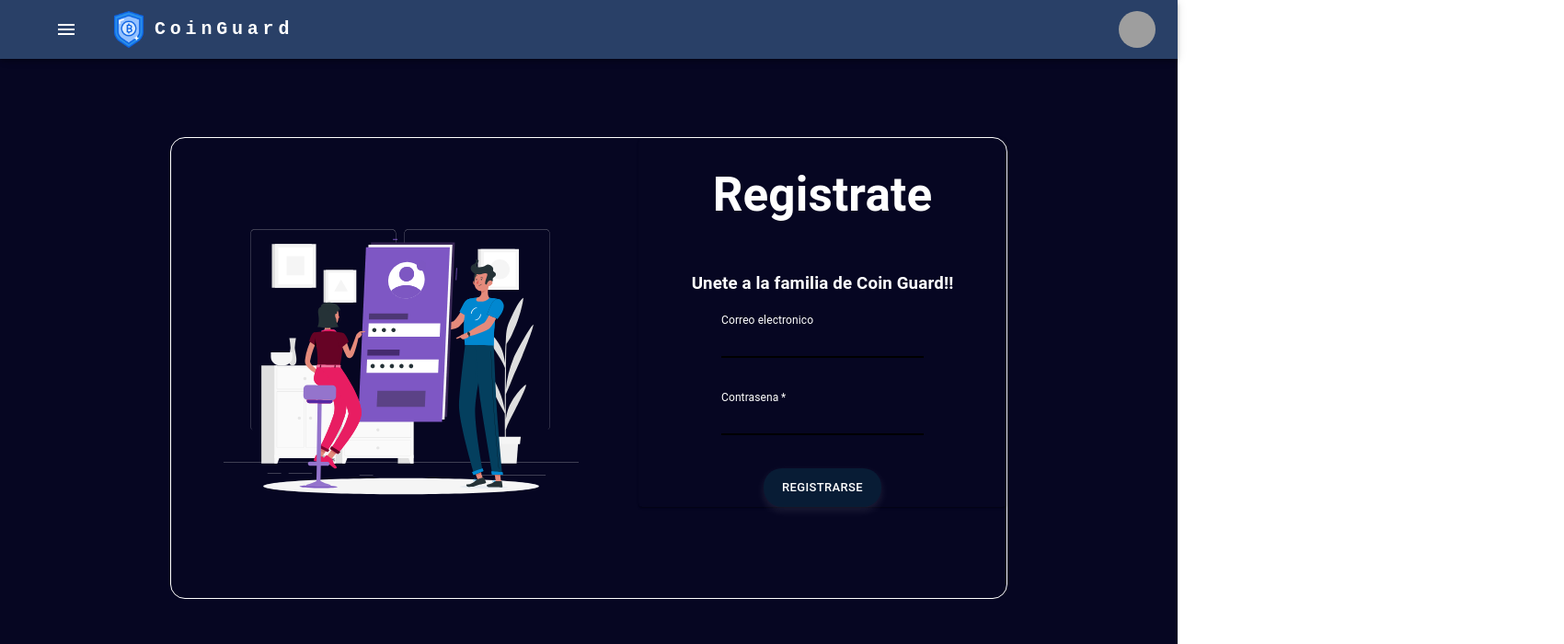
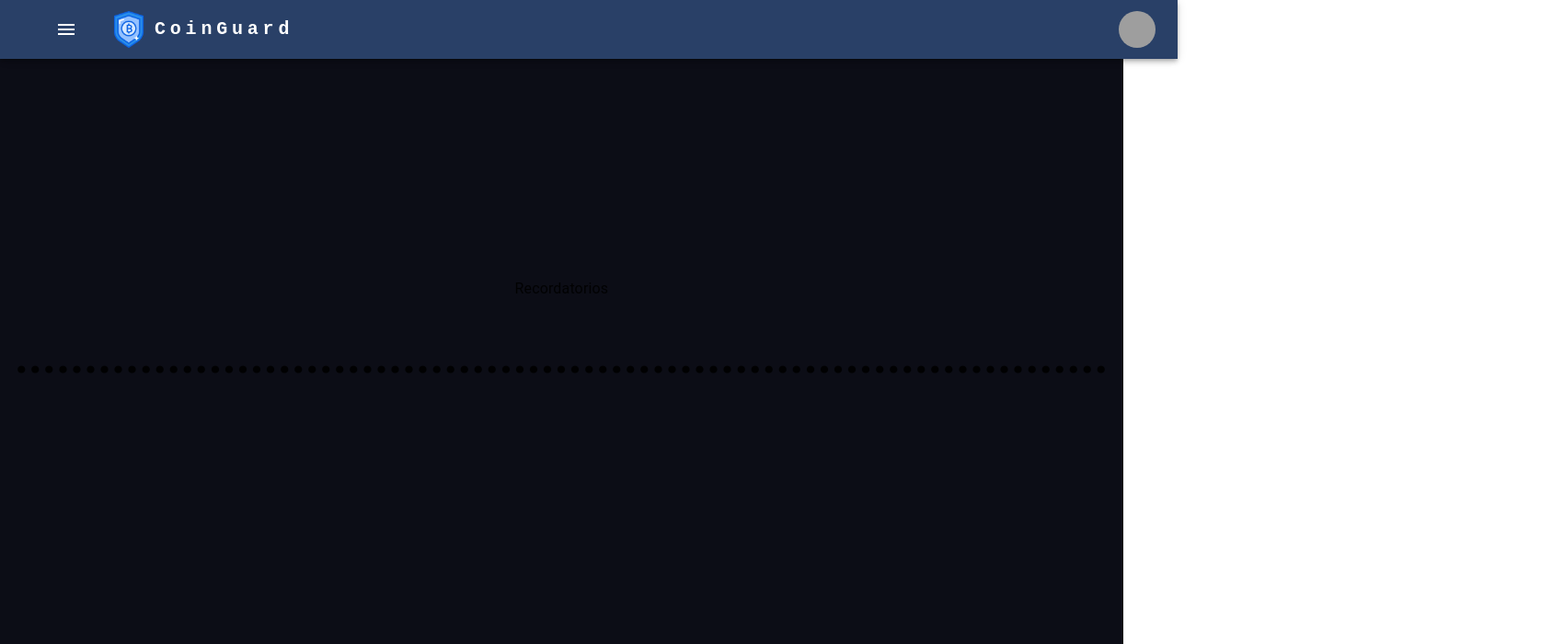
Before and after one commit to brustlinket12/coin, a React (Vite) app: page / in a window 1280 px wide. Shown: the top 700 px of the page at 92% size, 1700 px wide, since content can reach past the window. Built offline with nearby package versions, Linux system fonts and the light colour scheme; grey boxes are pictures that could not be loaded.

Commit message:
Recordatorio0.1

```diff
--- a/src/App.jsx
+++ b/src/App.jsx
@@ -4,16 +4,18 @@ import PaginaTutorial from './Paginas/PaginaMonto';
 import PaginaInicioSesion from './Paginas/PaginaInicioSesion';
 import PaginaInicioRegistrar from './Paginas/PaginaInicioRegistrar';
 import PaginaDashboard from './Paginas/PaginaDashboard';
-
+import Recordatorios from './Paginas/Recordatorios';
 export default function App() {
   return (
     <div>
+      <Recordatorios/>
+      {/*
       <PaginaInicioRegistrar/>
       <PaginaTutorial/>
       <PaginaInicioSesion/>
       <PaginaInicioRegistrar/>
       <PaginaDashboard/>
-
+     */}
     </div>
   );
 }
--- /dev/null
+++ b/src/Paginas/Recordatorios.jsx
@@ -0,0 +1,36 @@
+import { Container, Box, Button, TextField } from "@mui/material";
+import Header from "../components/Header";
+function Recordatorios() {
+  return (
+    <>
+        <Header/>
+        <Box display="flex" justifyContent="center" width="100%">
+            {/* Contenedor derecho */}
+            <Container
+            maxWidth={false} // Asegúrate de que ocupe todo el ancho
+            disableGutters // Evita márgenes laterales
+            style={{
+                padding: "16px",
+                minHeight: "100vh", // Asegúrate de que ocupe toda la altura de la pantalla
+                width: "100%",
+                margin: "0",
+                backgroundColor: "rgba(12, 13, 22, 1)",
+            }}
+            >
+            <Box
+                display="flex"
+                justifyContent="center"
+                alignItems="center"
+                height="90vh"
+                flexDirection="column"
+            >
+            <header>Recordatorios</header>
+            <h1>...............................................................................</h1>
+            </Box>
+            </Container>
+        </Box>
+    </>
+  );
+}
+
+export default Recordatorios;
```
